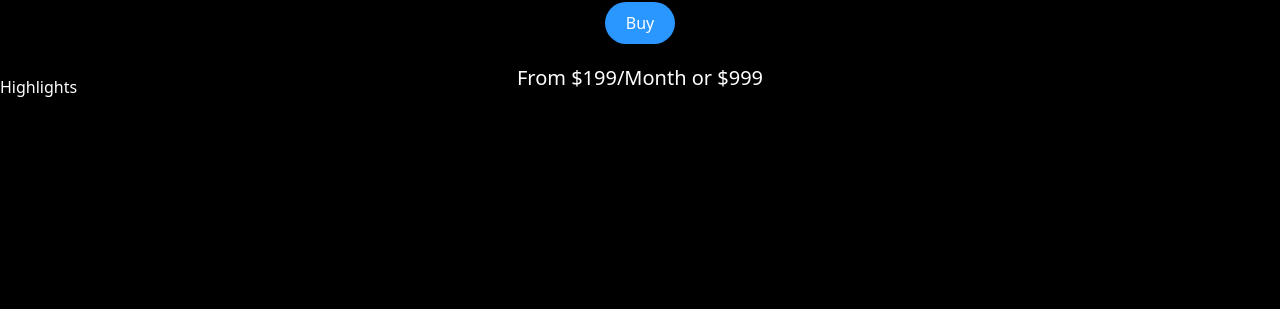
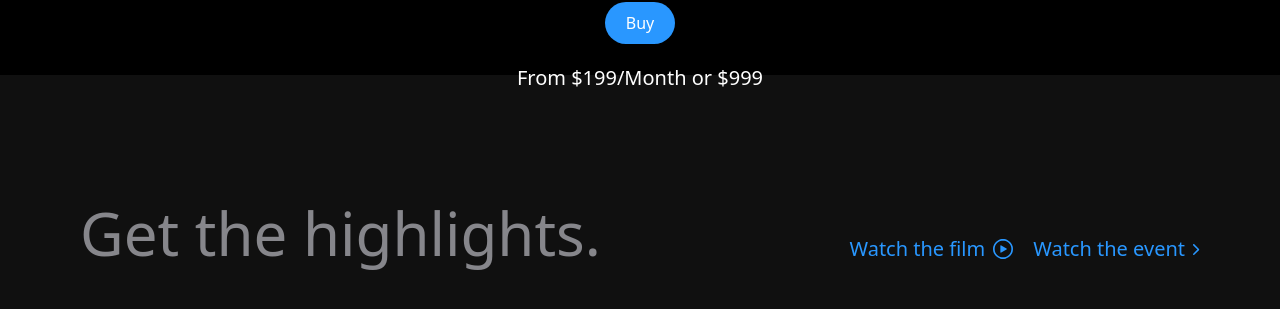
Before and after one commit to aDevNamedShayan/iPhone3D-WebApp, a React (Vite) app: page / in a window 1280 px wide. Shown: the part 725-1034 px from the top of the page. Before the commit the page ends 867 px from the top, so only its background shows below. Built offline with nearby package versions, Linux system fonts and the light colour scheme.

Commit message:
Highlight Section's 🎩

```diff
--- a/src/components/Hero.jsx
+++ b/src/components/Hero.jsx
@@ -29,11 +29,7 @@
       opacity: 1,
       y: -50,
       delay: 2,
-      stagger: {
-        amount: 0.2,
-        axis: 'y',
-        grid: [1, 1]
-      }
+      stagger: 0.25,
     })
   }, [])
 
--- a/src/components/Highlights.jsx
+++ b/src/components/Highlights.jsx
@@ -1,6 +1,39 @@
+import { useGSAP } from "@gsap/react"
+import gsap from "gsap"
+import { rightImg, watchImg } from '../utils';
+
 const Highlights = () => {
+  useGSAP(() => {
+    gsap.to('#title', {
+      opacity: 1,
+      y: 0,
+    })
+    gsap.to('.link', {
+      opacity: 1,
+      y: 0,
+      duration: 1,
+      stagger: 0.25,
+    })
+  }, [])
+
   return (
-    <div>Highlights</div>
+    <section id="highlights" className="w-screen overflow-hidden h-full common-padding bg-zinc">
+      <div className="screen-max-width">
+        <div className="mb-12 w-full md:flex items-end justify-between">
+          <h1 id="title" className="section-heading">Get the highlights.</h1>
+          <div className="flex flex-wrap items-end gap-5">
+            <p className="link">
+              Watch the film
+              <img src={watchImg} alt="watch" className="ml-2" />
+            </p>
+            <p className="link">
+              Watch the event
+              <img src={rightImg} alt="right" className="ml-2" />
+            </p>
+          </div>
+        </div>
+      </div>
+    </section>
   )
 }
 
```
